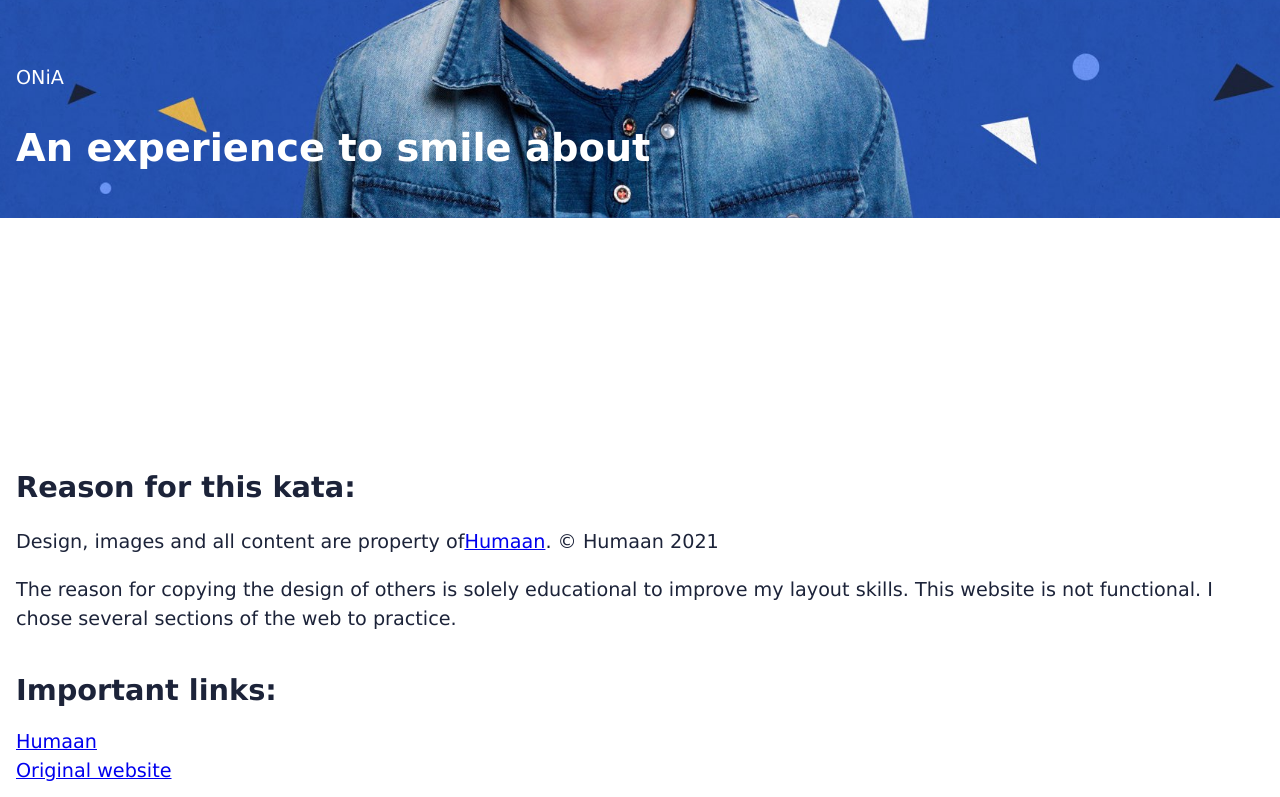
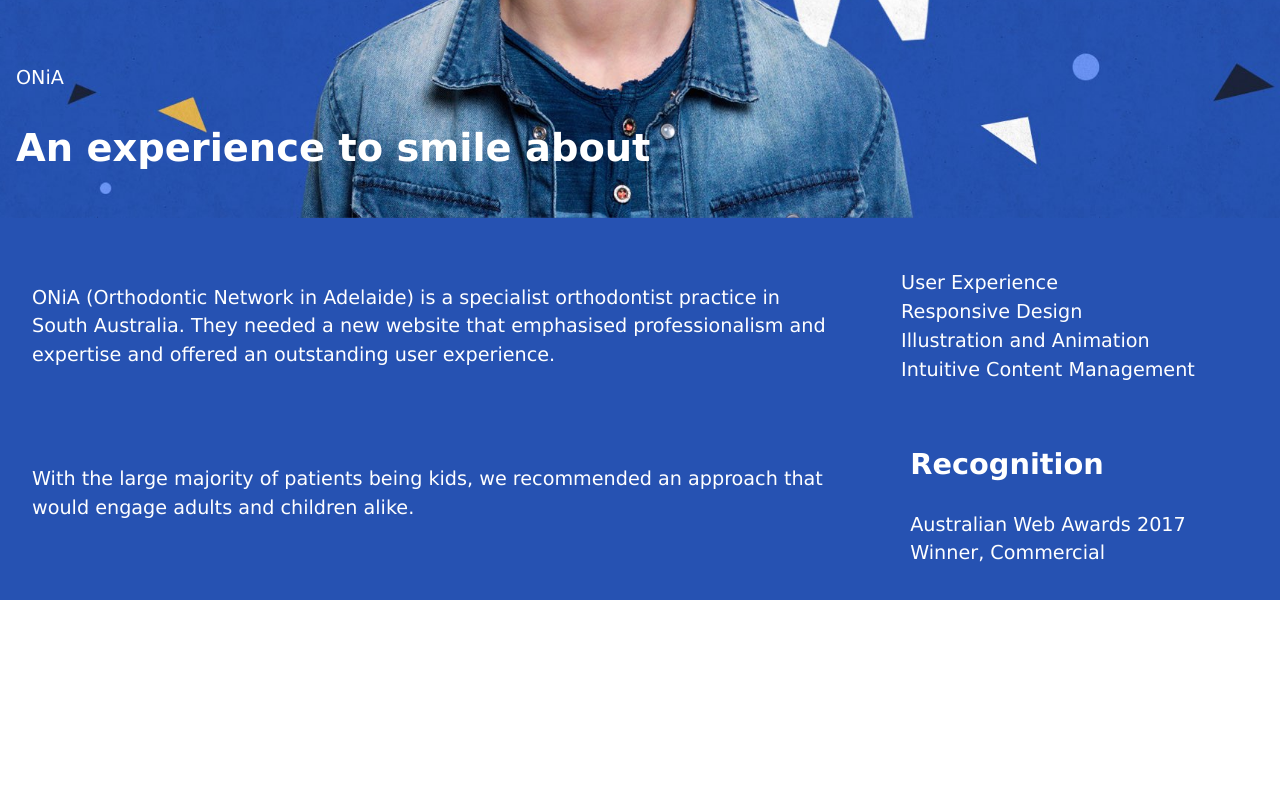
Before and after one commit to Ddiaalv/katas-layout, a React (Create React App) app: page / in a window 1280 px wide. Shown: the part 582-1379 px from the top of the page. Built offline with nearby package versions, Linux system fonts and the light colour scheme.

Commit message:
:lipstick: Description

```diff
--- a/src/App.css
+++ b/src/App.css
@@ -19,3 +19,7 @@ body {
   line-height: 1.5;
   font-weight: 200;
 }
+
+section.section {
+  padding: 2rem;
+}
--- a/src/App.tsx
+++ b/src/App.tsx
@@ -1,4 +1,5 @@
 import "./App.css";
+import { Description } from "./components/Description/Description";
 import { Footer } from "./components/Footer/Footer";
 import { Header } from "./components/Header/Header";
 
@@ -6,6 +7,9 @@ function App() {
   return (
     <div className="App">
       <Header />
+      <main>
+        <Description />
+      </main>
       <Footer />
     </div>
   );
--- /dev/null
+++ b/src/components/Description/Description.module.css
@@ -0,0 +1,42 @@
+#description {
+  display: grid;
+  align-items: center;
+  align-content: center;
+}
+
+#description ul {
+  list-style: none;
+  padding: 0;
+}
+
+@media (min-width: 768px) {
+  #description {
+    grid-template-columns: 2fr 1fr;
+    grid-template-areas:
+      "descri1 list"
+      "descri2 info";
+    grid-gap: 1rem;
+    justify-items: center;
+    align-items: center;
+  }
+
+  #description p {
+    justify-self: start;
+  }
+
+  #description p:nth-child(1) {
+    grid-area: descri1;
+  }
+
+  #description p:nth-child(2) {
+    grid-area: descri2;
+  }
+
+  #description ul {
+    grid-area: list;
+  }
+
+  #description div {
+    grid-area: info;
+  }
+}
--- /dev/null
+++ b/src/components/Description/Description.tsx
@@ -0,0 +1,30 @@
+import { FC } from "react";
+import styles from "./Description.module.css";
+
+export const Description: FC = () => (
+  <section className="section" id={styles.description}>
+    <p>
+      ONiA (Orthodontic Network in Adelaide) is a specialist orthodontist
+      practice in South Australia. They needed a new website that emphasised
+      professionalism and expertise and offered an outstanding user experience.
+    </p>
+    <p>
+      With the large majority of patients being kids, we recommended an approach
+      that would engage adults and children alike.
+    </p>
+    <ul>
+      <li>User Experience</li>
+      <li>Responsive Design</li>
+      <li>Illustration and Animation</li>
+      <li>Intuitive Content Management</li>
+    </ul>
+    <div>
+      <h2>Recognition</h2>
+      Australian Web Awards 2017
+      <br />
+      Winner, Commercial
+    </div>
+  </section>
+);
+
+Description.displayName = "Description";
```
